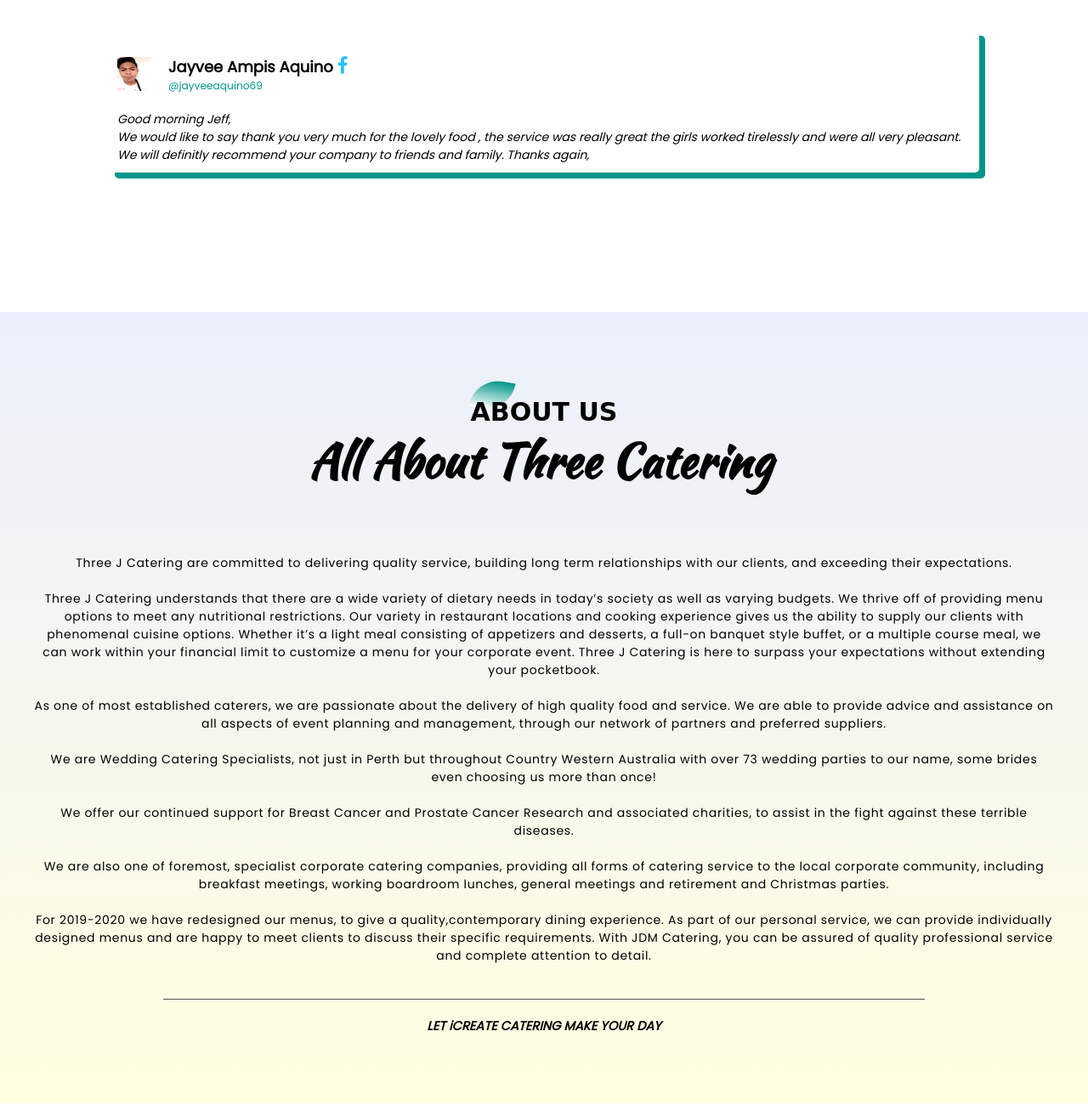
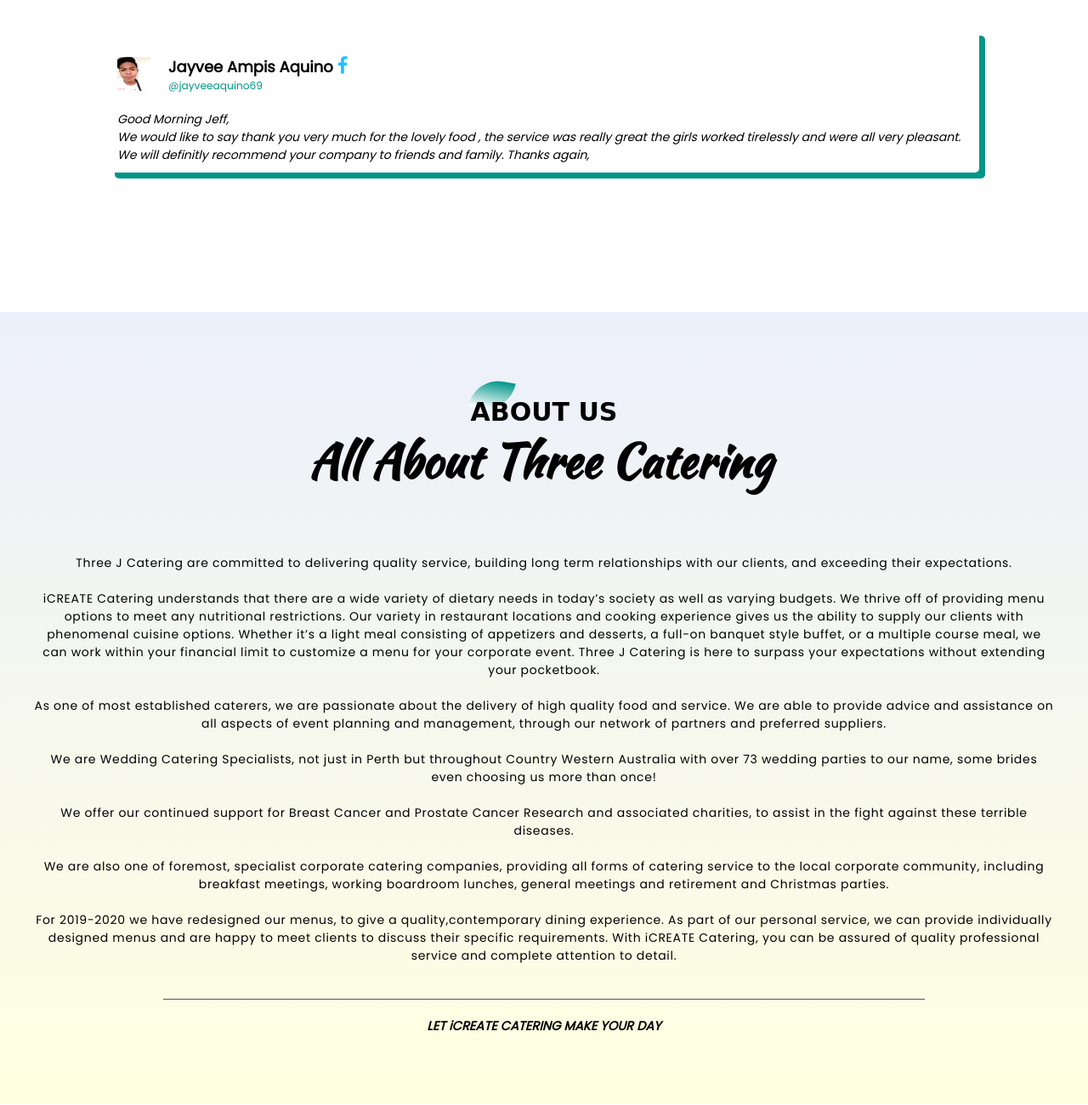
Before and after one commit to Ninlx/cateringbusiness, a plain HTML site: page index.html in a window 1280 px wide. Shown: the part 4140-5440 px from the top of the page at 85% size. Drawn offline with Linux system fonts and the light colour scheme; some packages are replaced by stand-ins of ours; a script that the page names is missing.

Commit message:
Update index.html

```diff
--- a/index.html
+++ b/index.html
@@ -223,7 +223,7 @@
 																												<small>@jayveeaquino69</small>
 																								</div>
 																				</div>
-																				<p>Good morning Jeff,
+																				<p>Good Morning Jeff,
 																				<br>
 We would like to say thank you very much for the lovely food , the service was really great the girls worked tirelessly and were all very pleasant.
 We will definitly recommend your company to friends and family.
@@ -246,7 +246,7 @@
 																<p>Three J Catering are committed to delivering quality service, building long term relationships with our clients, and exceeding their expectations.
 <br>
 <br>
-Three J Catering understands that there are a wide variety of dietary needs in today’s society as well as varying budgets. We thrive off of providing menu options to meet any nutritional restrictions. Our variety in restaurant locations and cooking experience gives us the ability to supply our clients with phenomenal cuisine options. Whether it’s a light meal consisting of appetizers and desserts, a full-on banquet style buffet, or a multiple course meal, we can work within your financial limit to customize a menu for your corporate event. Three J Catering is here to surpass your expectations without extending your pocketbook.
+iCREATE Catering understands that there are a wide variety of dietary needs in today’s society as well as varying budgets. We thrive off of providing menu options to meet any nutritional restrictions. Our variety in restaurant locations and cooking experience gives us the ability to supply our clients with phenomenal cuisine options. Whether it’s a light meal consisting of appetizers and desserts, a full-on banquet style buffet, or a multiple course meal, we can work within your financial limit to customize a menu for your corporate event. Three J Catering is here to surpass your expectations without extending your pocketbook.
 <br>
 <br>
 As one of most established caterers, we are passionate about the delivery of high quality food and service. We are able to provide advice and assistance on all aspects of event planning and management, through our network of partners and preferred suppliers.
@@ -261,7 +261,7 @@
 We are also one of foremost, specialist corporate catering companies, providing all forms of catering service to the local corporate community, including breakfast meetings, working boardroom lunches, general meetings and retirement and Christmas parties.
 <br>
 <br>
-For 2019-2020 we have redesigned our menus, to give a quality,contemporary dining experience. As part of our personal service, we can provide individually designed menus and are happy to meet clients to discuss their specific requirements. With JDM Catering, you can be assured of quality professional service and complete attention to detail.
+For 2019-2020 we have redesigned our menus, to give a quality,contemporary dining experience. As part of our personal service, we can provide individually designed menus and are happy to meet clients to discuss their specific requirements. With iCREATE Catering, you can be assured of quality professional service and complete attention to detail.
 <hr>
 <br>
 <i><strong>LET iCREATE CATERING MAKE YOUR DAY</strong></i>
```
